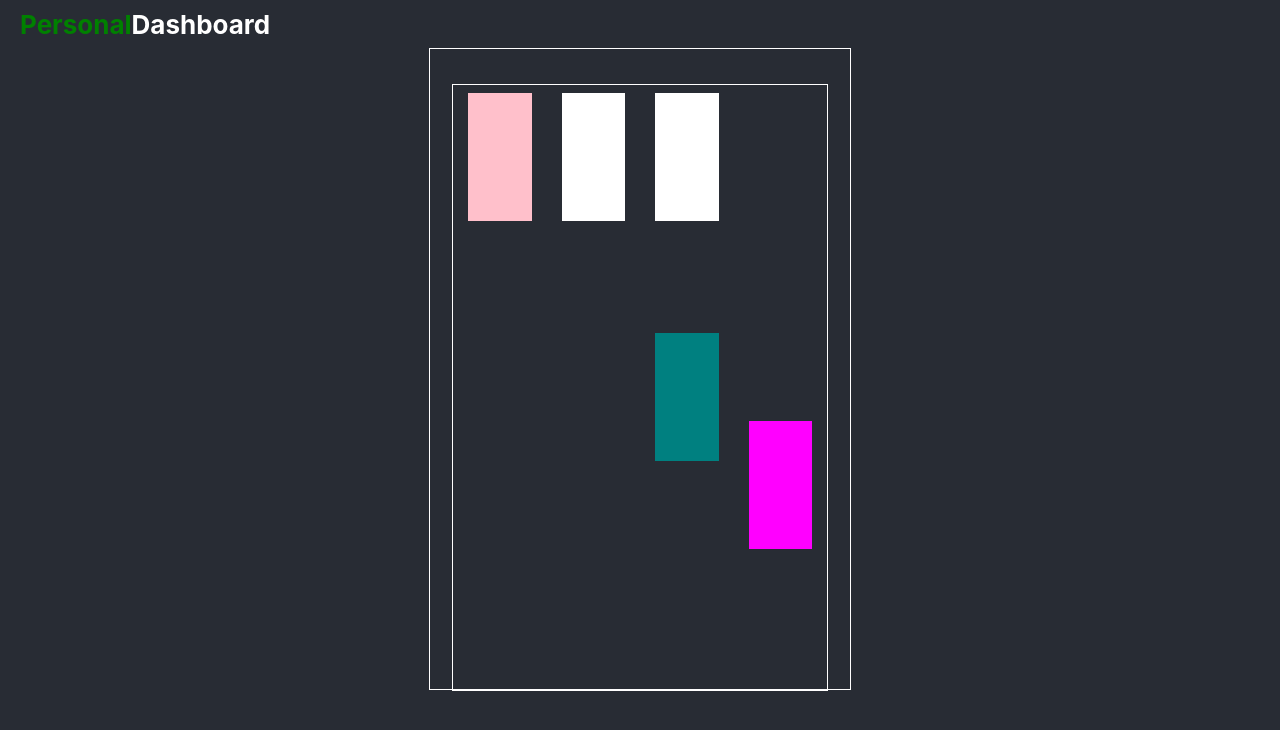
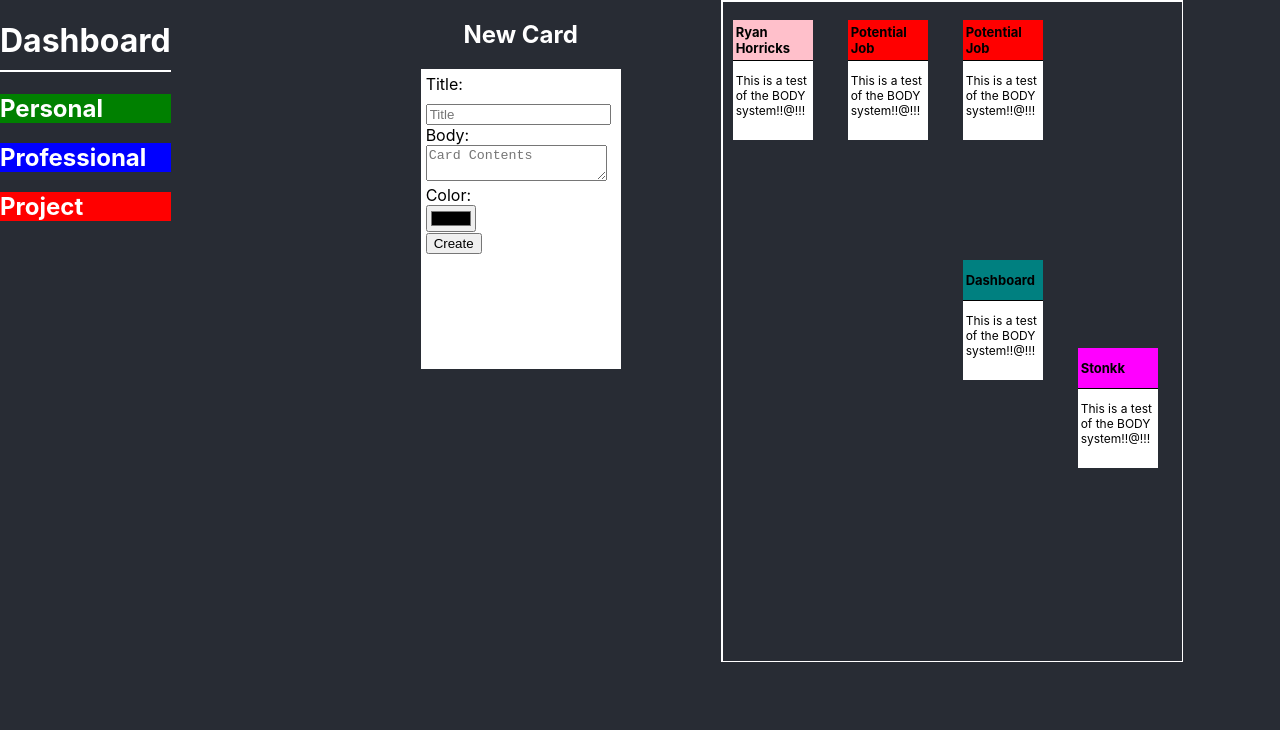
Before and after one commit to codekane/Dashboard, a React (Create React App) app: page / in a window 1280 px wide. Shown: the top 730 px of the page. Built offline with nearby package versions, Linux system fonts and the light colour scheme.

Commit message:
Update with all the stuff I did last week. It kind of gets a feel for where this is going, so hopefully I can do something with it in the future.

```diff
--- a/package.json
+++ b/package.json
@@ -8,6 +8,7 @@
     "@testing-library/user-event": "^12.1.10",
     "react": "^17.0.2",
     "react-dom": "^17.0.2",
+    "react-draggable": "^4.4.3",
     "react-scripts": "4.0.3",
     "web-vitals": "^1.0.1"
   },
--- a/src/App.css
+++ b/src/App.css
@@ -1,75 +1,112 @@
+/*
+ *
+ * LAYOUT */
+
 .App {
   min-height: 100vh;
   background-color: #282c34;
+  display: flex;
 }
 
-.App-logo {
-  height: 40vmin;
-  pointer-events: none;
+.DashBoard {
+  width: 100%;
+  display: flex;
+  margin-left: 250px;
 }
 
+/*
+ *
+ * BOARD */
+
 .Board {
-  width: 420px;
-  height: 640px;
+  width: 460px;
+  height: 660px;
   display: block;
-  margin: 0 auto;
   border: 1px solid white;
+  overflow-y: scroll;
+  margin-left: 100px;
 }
 
 .Board-Valid {
-  margin-left: 22px;
-  margin-right: 22px;
-  margin-top: 35px;
+  width: 460px;
+  height: 990px;
   border: 1px solid white;
-  height: calc(100% - 35px);
+  position: relative;
 
   display: grid;
-  /*grid-template-columns: 25% [col-1] 25% [col-2] 25% [col-3] 25% [col-4];*/
   grid-template-columns: repeat(4, 25% [col-start]);
   grid-template-rows: repeat(80, 8px [row-start]);
 }
 
+/*
+ *
+ * CARDS */
+
 .Dash-Card {
   background-color: white;
-  margin-left: 15px;
-  margin-right: 15px;
-
-  /*
-  grid-row-start: row-start 1;
-  grid-row-end: row-start 16;
-  */
+  margin: 10px 10px 10px 10px;
+  height: 120px;
+  width: 80%;
 }
 
-@media (prefers-reduced-motion: no-preference) {
-  .App-logo {
-    animation: App-logo-spin infinite 20s linear;
-  }
+.Dash-Card header {
+  height: 40px;
+  font-size: 13px;
+  border-bottom: 1px solid black;
+  cursor: default;
+  display: flex;
+  align-items: center;
 }
 
+.Dash-Card header strong {
+  padding-left: 3px;
+  padding-right: 3px;
+  box-shadow: 10px 0 0 rgba(0, 0, 0, 0.0), -10px 0 0 rgba(0, 0, 0, 0.0);
+  box-decoration-break: clone;
+}
+
+.Dash-Card p {
+  margin-top: none;
+  font-size: 12px;
+  margin-left: 3px;
+  margin-right: 3px;
+  cursor: default;
+}
+
+
+/*
+ *
+ * FORM */
+
+.CardCreator {
+  width: 200px;
+  //height: 100%;
+  min-height: 500px;
+}
+.CardCreator form {
+  padding: 5px 5px 5px 5px;
+}
+
+div.CardForm {
+  background-color: white;
+  width: 200px;
+  height: 300px;
+}
+
+/*
+ *
+ * BOARD SELECT */
+
 .App-header {
-  display: flex;
   flex-direction: column;
   align-items: start;
   justify-content: center;
-  font-size: calc(10px + 2vmin);
   color: white;
   height: 48px;
+  width: 200px;
 }
 
 .App-header h1 {
-  margin-left: 20px;
-  font-size: calc(10px + 2vmin);
+  padding-bottom: 10px;
+  border-bottom: 2px solid white;
 }
-
-.App-link {
-  color: #61dafb;
-}
-
-@keyframes App-logo-spin {
-  from {
-    transform: rotate(0deg);
-  }
-  to {
-    transform: rotate(360deg);
-  }
-}
--- a/src/App.js
+++ b/src/App.js
@@ -1,26 +1,29 @@
 import logo from './logo.svg';
 import './App.css';
+import Draggable from 'react-draggable';
 
 import AppHeader from './components/header';
 import DashCard from './components/dash-card';
+import CardCreator from './components/card-creator';
+import Board from './components/board';
+import { useEffect } from 'react';
+
 
 function App() {
+  useEffect( () => {
+    document.title = "Dashboard";
+  }, []);
+
+
   return (
     <div className="App">
+
       <AppHeader/>
 
-      <div className="Board">
-        <div className="Board-Valid">
+      <div className="DashBoard">
+        <CardCreator/>
 
-          <DashCard background="teal" col="2" row="31"/>
-          <DashCard background="magenta" col="3" row="42"/>
-          <DashCard background="pink" col="0" row="1"/>
-          <DashCard col="1" row="1"/>
-          <DashCard col="2" row="0"/>
-
-
-        </div>
-
+        <Board/>
       </div>
 
 
--- /dev/null
+++ b/src/components/board.js
@@ -0,0 +1,24 @@
+import DashCard from './dash-card';
+
+export default function Board(props) {
+
+  const test = "This is a test of the BODY system!!@!!!"
+
+  return(
+    <div className="Board">
+      <div className="Board-Valid">
+
+        <DashCard background="teal" grid={[31, 2]} title="Dashboard" color="teal" body={test}/>
+        <DashCard background="magenta" grid={[42, 3]} title="Stonkk" color="magenta" body={test}/>
+        <DashCard background="pink" grid={[1, 0]} title="Ryan Horricks" color="pink" body={test}/>
+        <DashCard grid={[1, 1]} title="Potential Job" color="red" body={test}/>
+        <DashCard grid={[1, 2]} title="Potential Job" color="red" body={test}/>
+
+
+      </div>
+
+    </div>
+
+
+  )
+}
--- /dev/null
+++ b/src/components/card-creator.js
@@ -0,0 +1,44 @@
+import { useState } from 'react';
+
+export default function CardCreator(props) {
+  const [title, setTitle] = useState('');
+  const [body, setBody] = useState('');
+  const [color, setColor] = useState("white");
+
+  const changeTitle = (event) => { setTitle(event.target.value); }
+  const changeColor = (event) => { setColor(event.target.value); }
+  const changeBody = (event) =>  { setBody(event.target.value); }
+
+  return(
+    <div className="CardCreator">
+      <h2 style={{textAlign: "center", color: "white"}}>New Card</h2>
+      <div className="CardForm">
+        <form>
+          <label>
+            Title:
+            <input type="text" name="title"
+                   placeholder="Title" value={title}
+                   onChange={changeTitle} style={{marginTop: "10px"}}/>
+          </label>
+          <label>
+            Body:
+            <textarea name="body" value={body}
+                      onChange={changeBody} placeholder="Card Contents"/>
+          </label>
+          <label>
+            Color:
+            <div>
+              <input type="color" value={color}
+                     onChange={changeColor} name="color" />
+            </div>
+          </label>
+
+          <button type="submit" style={{margin: "0 auto"}}>Create</button>
+        </form>
+      </div>
+    </div>
+
+
+  )
+
+}
--- a/src/components/dash-card.js
+++ b/src/components/dash-card.js
@@ -1,82 +1,28 @@
 import { useState, useEffect } from 'react';
+import Draggable from 'react-draggable';
 
 export default function DashCard(props) {
   const [background, setBackground] = useState(props.background || "white");
-  const [row, setRow] = useState(parseInt(props.row) || 1 );
-  const [col, setCol] = useState(parseInt(props.col) || 0 );
   const [dragging, setDragging] = useState(false);
-
-  const [xPos, setXPos] = useState(row * 8);
-  const [yPos, setYPos] = useState((col * 25) + "%");
-
-  useEffect( () => {
-    if (!dragging) return;
-
-    var onMouseUp = (e) => {
-      setDragging(false);
-      // This is where I should be putting the code to find the correct row to place in.
-      // SEee:
-      // console.log(`offsetTop: ${Math.round((e.target.offsetTop - 84) / 8)}, row: ${row}`);
-      console.log("onMouseUp has Fired");
-      e.stopPropagation();
-      e.preventDefault();
-    }
-
-    var onMouseMove = (e) => {
-      console.log(`onMouseMove has Fired`);
-
-      console.log(e);
-    }
-
-    document.addEventListener('mousemove', onMouseMove)
-    document.addEventListener('mouseup', onMouseUp)
-
-    return () => {
-      document.removeEventListener('mousemove', onMouseMove)
-      document.removeEventListener('mouseup', onMouseUp)
-    };
-
-  }, [dragging]);
+  const [grid, setGrid] = useState(props.grid || [0, 0]);
 
   const style= {
-    backgroundColor: background,
-    gridRowStart: `row-start ${row}`,
-    gridRowEnd: `row-start ${row + 16}`,
-    gridColumnStart: `col-start ${col}`,
-    gridColumnEnd: `col-start ${col}`
+    height: "120px",
+    width: "80px",
+    gridRowStart: `row-start ${grid[0]}`,
+    gridRowEnd: `row-start ${grid[0] + 16}`,
+    gridColumnStart: `col-start ${grid[1]}`,
+    gridColumnEnd: `col-start ${grid[1]}`
   };
 
-  const style2 = {
-    backgroundColor: background,
-    position: 'absolute',
-    left: (720 + xPos) + 'px',
-    top: (84 + yPos) + 'px',
-    height: '128px',
-    width: '63.5px'
-  }
-
-  var onMouseDown = (e) => {
-    // Only left mouse button
-    if (e.button !== 0) return
-
-    //console.log("onMouseDown has Fired");
-    //console.log(`xPos: ${xPos}, yPos: ${yPos}`);
-    console.log(e);
-    //console.log(e);
-    //console.log(`offsetTop: ${Math.round((e.target.offsetTop - 84) / 8)}, row: ${row}`);
-
-    setDragging(true);
-
-    e.stopPropagation();
-    e.preventDefault();
-  }
-
-
-
   return(
-    <div className="Dash-Card" style={dragging ? style2 : style} onMouseDown={onMouseDown}>
-
-
-    </div>
+    <Draggable bounds="parent">
+      <div className="Dash-Card" style={style}>
+        <header style={{backgroundColor: props.color}}>
+          <strong>{props.title}</strong>
+        </header>
+        <p>{props.body}</p>
+      </div>
+    </Draggable>
   )
 }
--- a/src/components/header.js
+++ b/src/components/header.js
@@ -1,7 +1,17 @@
 export default function AppHeader(props) {
   return(
     <header className="App-header">
-      <h1><span style={{color: "green"}}>Personal</span>Dashboard</h1>
+      <h1>Dashboard</h1>
+
+      <div style={{backgroundColor: "green", margin: "5px auto"}}>
+        <h2 >Personal</h2>
+      </div>
+      <div style={{backgroundColor: "blue", margin: "5px auto"}}>
+        <h2>Professional</h2>
+      </div>
+      <div style={{backgroundColor: "red", margin: "5px auto"}}>
+        <h2>Project</h2>
+      </div>
     </header>
   )
 }
```
Also changed, not shown: 1 other file (tests, documents, lock files or other folders).
